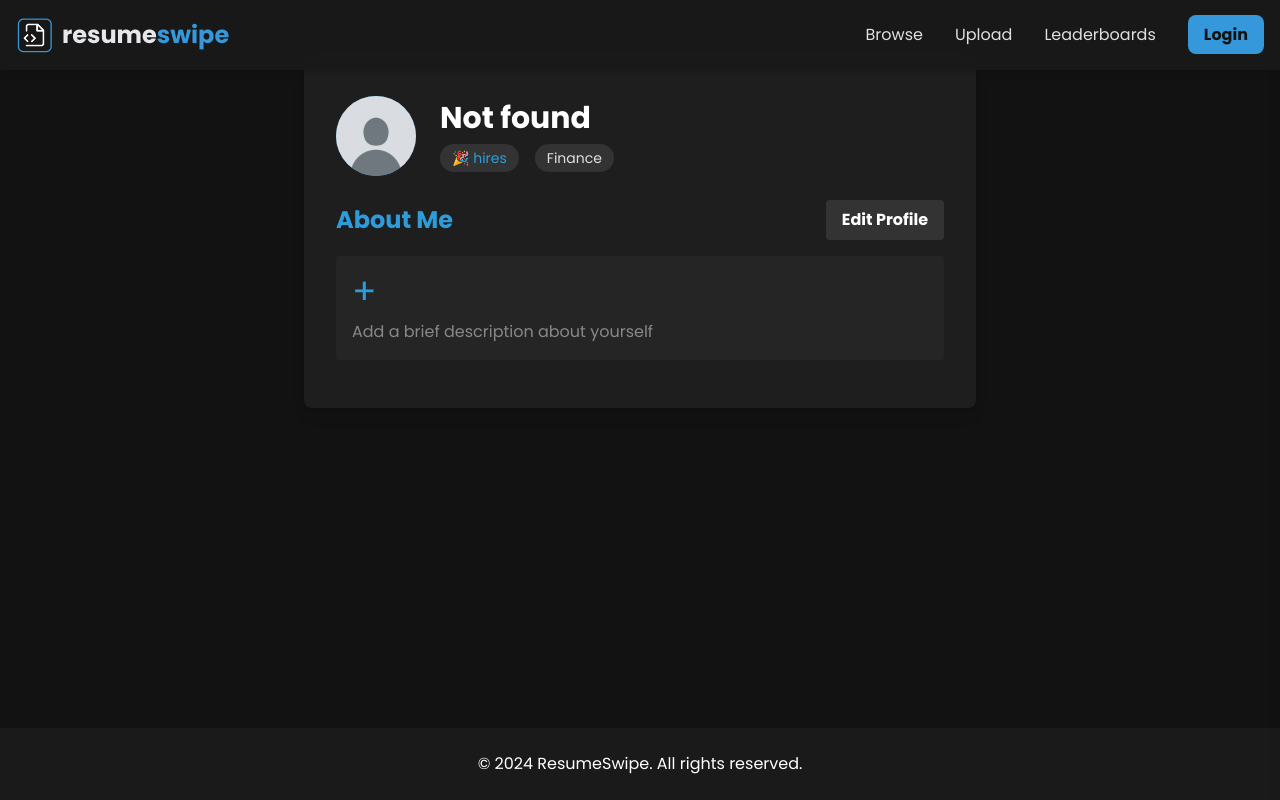
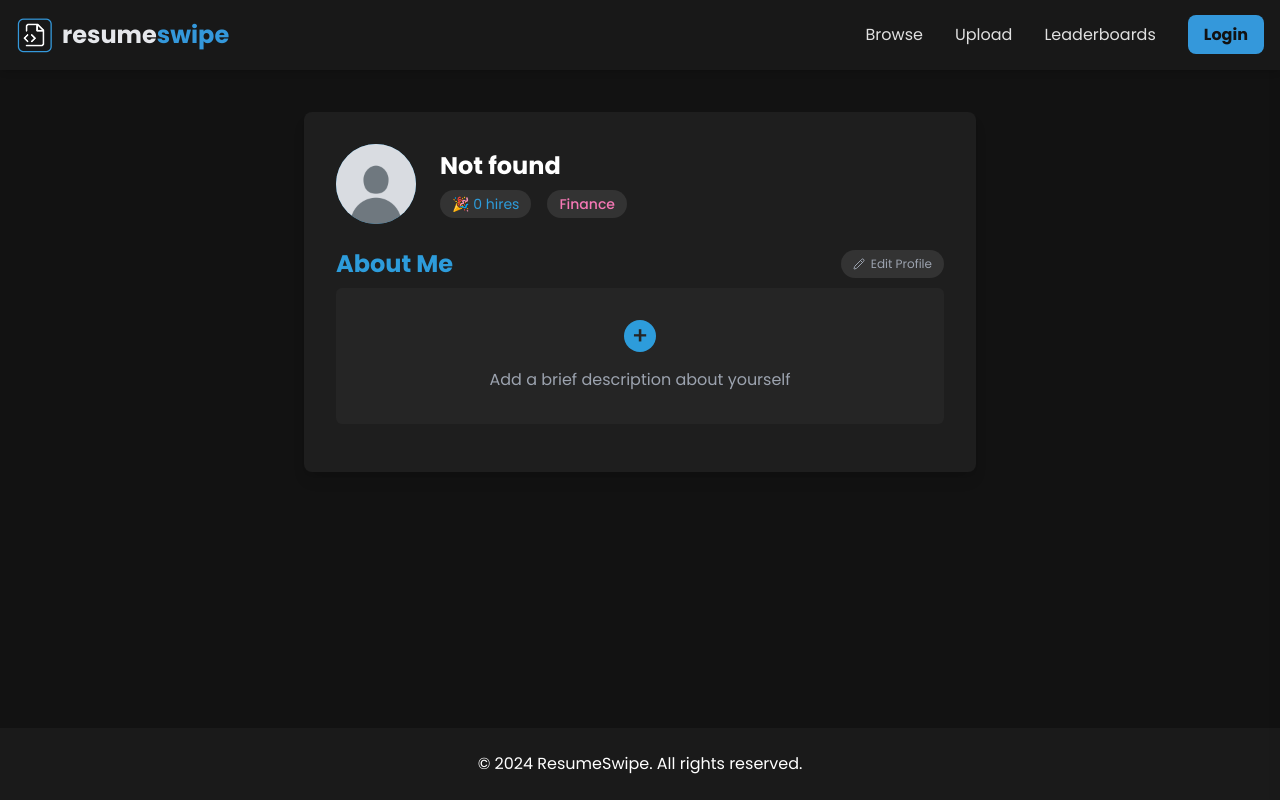
Before and after one commit to mansgoon/resume-swipe, a Next.js app: page /profile in a window 1280 px wide. Built offline with nearby package versions, Linux system fonts and the light colour scheme; no server answers.

Commit message:
improved profile page

```diff
--- a/app/profile/page.js
+++ b/app/profile/page.js
@@ -1,21 +1,17 @@
 'use client'
 
-import { useState, useEffect } from 'react';
-import Link from 'next/link';
+import { useState } from 'react';
 import Image from 'next/image';
 import { useSession } from 'next-auth/react';
+import { Pencil } from 'lucide-react';
 import Navbar from '@/components/navbar';
 import Footer from '@/components/footer';
 import LoadingSpinner from '@/components/LoadingSpinner';
 
 export default function ProfilePage() {
   const [isEditing, setIsEditing] = useState(false);
-  const [aboutMe, setAboutMe] = useState('');
+  const [aboutMe, setAboutMe] = useState('Add a brief description about yourself');
   const { data: session, status } = useSession();
-
-  useEffect(() => {
-    setAboutMe('Add a brief description about yourself');
-  }, []);
 
   const handleEditProfile = () => {
     setIsEditing(!isEditing);
@@ -30,7 +26,7 @@ export default function ProfilePage() {
     <div className="flex flex-col min-h-screen bg-[#121212] text-white">
       <Navbar />
       <main className="flex-grow container mx-auto px-4 py-8">
-        <div className="bg-[#1E1E1E] rounded-lg shadow-lg p-8 max-w-2xl mx-auto mt-8">
+        <div className="bg-[#1E1E1E] rounded-lg shadow-lg p-8 max-w-2xl mx-auto mt-20">
           <div className="flex items-center mb-6">
             <div className="relative w-20 h-20 rounded-full overflow-hidden bg-[#2D9CDB] mr-6">
               <Image
@@ -41,38 +37,35 @@ export default function ProfilePage() {
               />
             </div>
             <div>
-              <h1 className="text-3xl font-bold mb-2">{session?.user?.name || 'Not found'}</h1>
+              <h1 className="text-2xl font-bold mb-2">{session?.user?.name || 'Not found'}</h1>
               <div className="flex items-center space-x-4">
                 <span className="bg-[#333333] text-[#2D9CDB] px-3 py-1 rounded-full text-sm">
-                  🎉 {session?.user?.hiresRating} hires
+                  🎉 {session?.user?.hiresRating || 0} hires
                 </span>
-                <span className="text-[#E0E0E0] bg-[#333333] px-3 py-1 rounded-full text-sm">Finance</span>
+                <span className="text-[#F578B5] font-medium bg-[#333333] px-3 py-1 rounded-full text-sm">
+                  Finance
+                </span>
               </div>
             </div>
           </div>
 
           <div className="mb-4">
-            <div className="flex justify-between items-center mb-4">
+            <div className="flex justify-between items-center mb-2">
               <h2 className="text-2xl font-bold text-[#2D9CDB]">About Me</h2>
               <button
                 onClick={handleEditProfile}
-                className="bg-[#333333] hover:bg-[#444444] text-white font-semibold py-2 px-4 rounded transition-colors"
+                className="text-gray-400 text-xs flex items-center hover:text-gray-300 focus:outline-none transition-colors duration-200 bg-[#333333] px-3 py-1.5 rounded-full"
               >
-                {isEditing ? 'Save' : 'Edit Profile'}
+                <Pencil size={12} className="mr-1.5" />
+                Edit Profile
               </button>
             </div>
-            {isEditing ? (
-              <textarea
-                value={aboutMe}
-                onChange={(e) => setAboutMe(e.target.value)}
-                className="w-full h-32 p-2 border border-[#333333] rounded bg-[#252525] text-white"
-              />
-            ) : (
-              <div className="bg-[#252525] p-4 rounded">
-                <span className="text-[#2D9CDB] text-4xl">+</span>
-                <p className="text-[#888888] mt-2">{aboutMe}</p>
+            <div className="bg-[#252525] p-8 rounded-md flex flex-col items-center">
+              <div className="w-8 h-8 rounded-full bg-[#2D9CDB] flex items-center justify-center mb-4">
+                <span className="text-[#252525] text-2xl font-medium">+</span>
               </div>
-            )}
+              <p className="text-gray-400 text-center">{aboutMe}</p>
+            </div>
           </div>
         </div>
       </main>
--- a/components/LoadingSpinner.js
+++ b/components/LoadingSpinner.js
@@ -3,7 +3,13 @@ import React from 'react';
 const LoadingSpinner = () => {
   return (
     <div className="flex justify-center items-center min-h-screen bg-[#121212]">
-      <div className="animate-spin rounded-full h-32 w-32 border-t-2 border-b-2 border-[#2D9CDB]"></div>
+      <div className="relative">
+        <div className="w-12 h-12 rounded-full absolute
+                        border border-solid border-gray-200"></div>
+        <div className="w-12 h-12 rounded-full animate-spin absolute
+                        border border-solid border-[#2D9CDB] border-t-transparent
+                        shadow-md"></div>
+      </div>
     </div>
   );
 };
--- a/package.json
+++ b/package.json
@@ -23,6 +23,7 @@
     "canvas-confetti": "^1.9.3",
     "framer-motion": "^11.3.2",
     "jsonwebtoken": "^9.0.2",
+    "lucide-react": "^0.424.0",
     "next": "14.2.4",
     "next-auth": "^4.24.7",
     "react": "^18",
```
Also changed, not shown: 1 other file (tests, documents, lock files or other folders).
